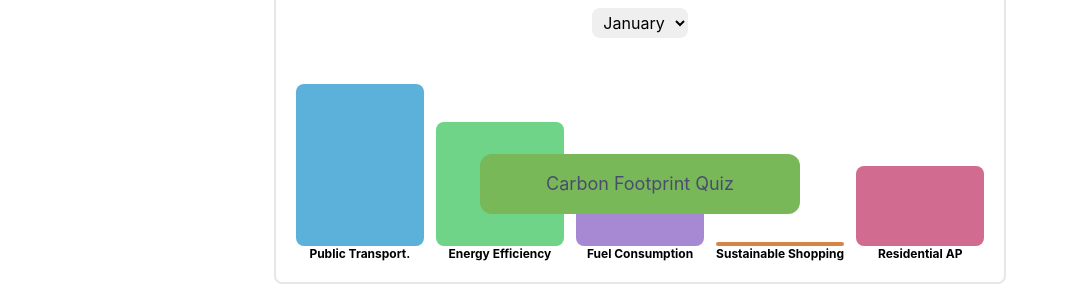
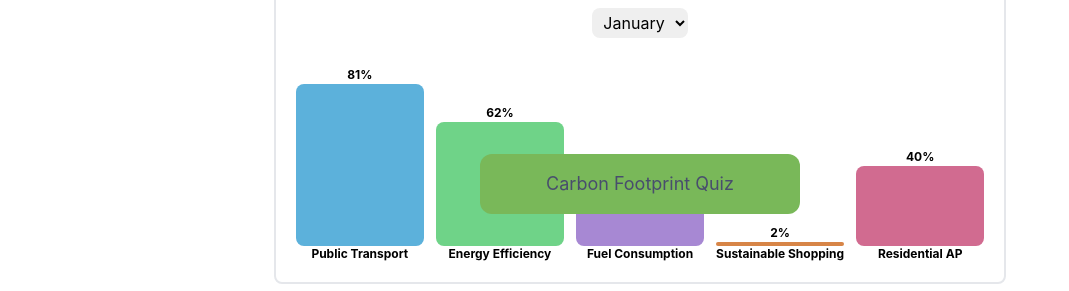
Before and after one commit to grayzcale/green-project, a React (Create React App) app: page /stats in a window 1280 px wide. Shown: the part 506-797 px from the top of the page, without its empty margins (0-1069 px from the left). Built offline with nearby package versions, Linux system fonts and the light colour scheme.

Commit message:
Add percentage on bar graphs

```diff
--- a/src/pages/Stats.js
+++ b/src/pages/Stats.js
@@ -142,7 +142,9 @@ const Stats = () => {
                 position: "relative",
                 top: `${(100 - v1) * 2}px`,
               }}
-            ></div>
+            >
+              <span className="block text-center mx-auto w-full text-xs font-bold" style={{ position: "relative", bottom: "17px" }}>{v1}%</span>
+            </div>
             <div
               className="block w-full rounded-lg"
               style={{
@@ -151,7 +153,9 @@ const Stats = () => {
                 position: "relative",
                 top: `${(100 - v2) * 2}px`,
               }}
-            ></div>
+            >
+              <span className="block text-center mx-auto w-full text-xs font-bold" style={{ position: "relative", bottom: "17px" }}>{v2}%</span>
+            </div>
             <div
               className="block w-full rounded-lg"
               style={{
@@ -160,7 +164,9 @@ const Stats = () => {
                 position: "relative",
                 top: `${(100 - v3) * 2}px`,
               }}
-            ></div>
+            >
+              <span className="block text-center mx-auto w-full text-xs font-bold" style={{ position: "relative", bottom: "17px" }}>{v3}%</span>
+            </div>
             <div
               className="block w-full rounded-lg"
               style={{
@@ -169,7 +175,9 @@ const Stats = () => {
                 position: "relative",
                 top: `${(100 - v4) * 2}px`,
               }}
-            ></div>
+            >
+              <span className="block text-center mx-auto w-full text-xs font-bold" style={{ position: "relative", bottom: "17px" }}>{v4}%</span>
+            </div>
             <div
               className="block w-full rounded-lg"
               style={{
@@ -178,10 +186,12 @@ const Stats = () => {
                 position: "relative",
                 top: `${(100 - v5) * 2}px`,
               }}
-            ></div>
+            >
+              <span className="block text-center mx-auto w-full text-xs font-bold" style={{ position: "relative", bottom: "17px" }}>{v5}%</span>
+            </div>
           </div>
           <div className="grid grid-cols-5 gap-3 text-xs">
-            <span className="text-center font-bold">Public Transport.</span>
+            <span className="text-center font-bold">Public Transport</span>
             <span className="text-center font-bold">Energy Efficiency</span>
             <span className="text-center font-bold">Fuel Consumption</span>
             <span className="text-center font-bold">Sustainable Shopping</span>
```
